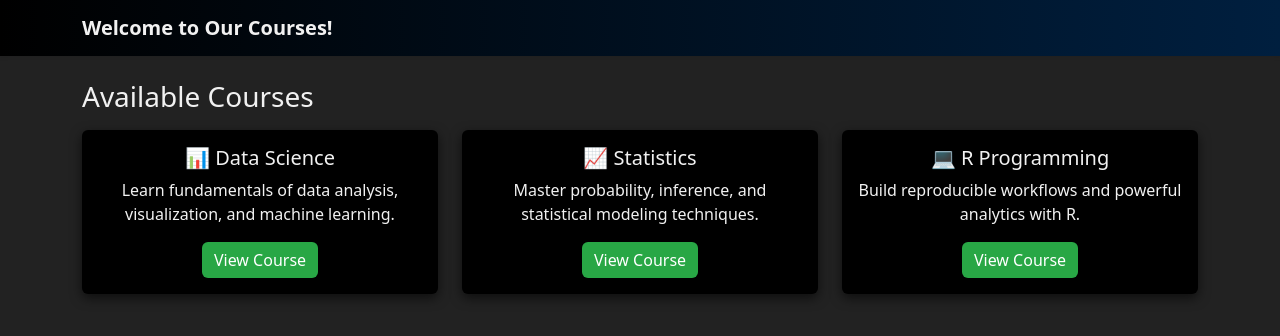
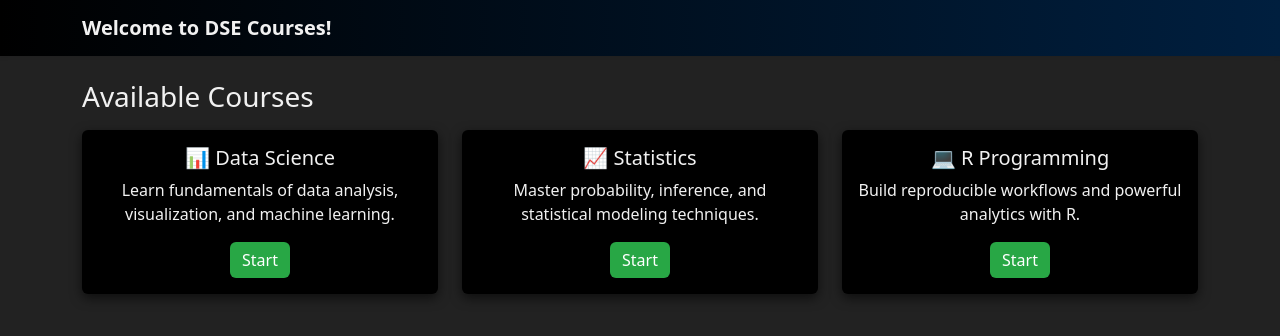
Before and after one commit to Evanson045/Courses, a Flask app: page /dashboard in a window 1280 px wide. Shown: the top 336 px of the page. Run offline with Flask 3, Linux system fonts and the light colour scheme; a user stored in the database is signed in; data comes from the database, SQL or seed files in the repository.

Commit message:
final commit

```diff
--- a/templates/base.html
+++ b/templates/base.html
@@ -63,7 +63,7 @@
     <div class="container d-flex justify-content-between align-items-center">
       <!-- Brand -->
       <a class="navbar-brand fw-bold" href="{{ url_for('index') }}">
-        Welcome to Our Courses!
+        Welcome to DSE Courses!
       </a>
     </div>
   </nav>
--- a/templates/course.html
+++ b/templates/course.html
@@ -61,7 +61,7 @@
     </div>
     <div class="progress mt-2" style="height: 20px;">
       <div class="progress-bar bg-success" role="progressbar"
-           style="width: {{ (unlocked / 15) * 100 }}%;"
+           style="width: {{ ((unlocked / 15) * 100)|round(2) }}%;"
            aria-valuenow="{{ unlocked }}" aria-valuemin="0" aria-valuemax="15">
         {{ unlocked }}/15 Modules
       </div>
@@ -100,7 +100,6 @@
           </p>
           <div id="paypal-container-E4QRSZMBN6Q4E" class="mt-2"></div>
           <hr>
-          <p class="fw-bold text-info mb-3">Or subscribe for unlimited access:</p>
           <div id="paypal-subscription-container"></div>
         </div>
       </div>
--- a/templates/dashboard.html
+++ b/templates/dashboard.html
@@ -10,7 +10,7 @@
         <div class="card-body">
           <h5 class="card-title">📊 Data Science</h5>
           <p class="card-text">Learn fundamentals of data analysis, visualization, and machine learning.</p>
-          <a href="{{ url_for('course', name='Data Science') }}" class="btn btn-primary">View Course</a>
+          <a href="{{ url_for('course', name='Data Science') }}" class="btn btn-primary">Start</a>
         </div>
       </div>
     </div>
@@ -21,7 +21,7 @@
         <div class="card-body">
           <h5 class="card-title">📈 Statistics</h5>
           <p class="card-text">Master probability, inference, and statistical modeling techniques.</p>
-          <a href="{{ url_for('course', name='Statistics') }}" class="btn btn-primary">View Course</a>
+          <a href="{{ url_for('course', name='Statistics') }}" class="btn btn-primary">Start</a>
         </div>
       </div>
     </div>
@@ -32,7 +32,7 @@
         <div class="card-body">
           <h5 class="card-title">💻 R Programming</h5>
           <p class="card-text">Build reproducible workflows and powerful analytics with R.</p>
-          <a href="{{ url_for('course', name='R Programming') }}" class="btn btn-primary">View Course</a>
+          <a href="{{ url_for('course', name='R Programming') }}" class="btn btn-primary">Start</a>
         </div>
       </div>
     </div>
--- a/templates/login.html
+++ b/templates/login.html
@@ -10,7 +10,7 @@
       <!-- Heading -->
       <h3 class="mb-4">Courses</h3>
       <!-- Refined prompt -->
-      <p class="login-prompt">Login to access your courses</p>
+      <p class="login-prompt">Login to access courses</p>
 
       <!-- Login Form -->
       <form method="POST" action="{{ url_for('login') }}">
```
